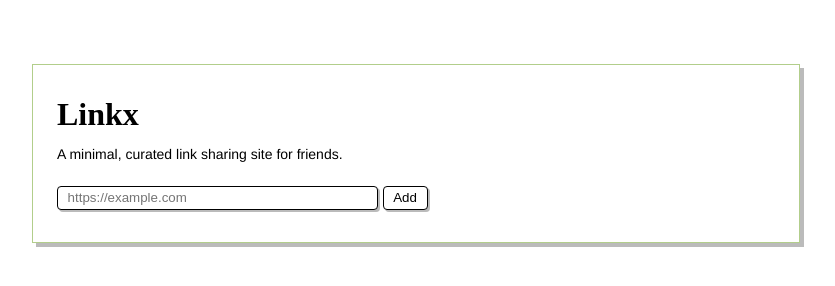
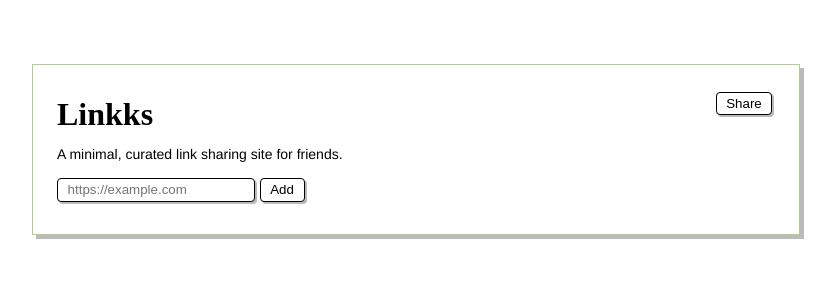
Before and after one commit to joseph-c100/linkx, a plain HTML site: page index.html in a window 1280 px wide. Shown: the whole page, without its empty margins (224-1059 px from the left). Drawn offline with Linux system fonts and the light colour scheme.

Commit message:
added login page file and share button

```diff
--- a/index.html
+++ b/index.html
@@ -14,7 +14,7 @@
         <div class="linkx-block">
 
             <div class="intro">
-                <h1>Linkx</h1>
+                <h1>Linkks</h1>
                 <h2>A minimal, curated link sharing site for friends.</h2>
                 <!-- div including link input and button -->
                     <div class="addLinkSection">
@@ -22,7 +22,8 @@
                             <input type="url" id="textbox" placeholder="https://example.com" pattern="https://.*" required>
                             <button type="submit" id="linkBtn">Add</button>
                         </form>
-                </div>
+                    </div>
+                <button id="shareBtn">Share</button>
             </div>
 
 
--- a/style.css
+++ b/style.css
@@ -20,6 +20,7 @@ p, a {
 }
 
 .intro{
+    position: relative;
     border: 1.5px solid rgb(178, 206, 139);
     padding: 10px 10px 32px 24px;
     box-shadow: 4px 4px #bbb;
@@ -27,7 +28,6 @@ p, a {
 
 /* input fields */
 input[type=url] {
-    width: 300px;
     border-radius: 4px;
     padding: 0.2rem 0.6rem 0.2rem;
     white-space: nowrap;
@@ -44,12 +44,10 @@ input[type=url]:focus {
     box-shadow: none;
 }
 
-#linkBtn {
+#linkBtn, #shareBtn{
     width: fit-content;
     cursor: pointer;
-    margin-top: 8px;
     border-radius: 4px;
-    bottom: 3rem;
     padding: 0.2rem 0.6rem 0.2rem;
     text-align: center;
     white-space: nowrap;
@@ -61,14 +59,25 @@ input[type=url]:focus {
     box-shadow: 2px 2px #bbb;
 }
 
-#linkBtn:hover {
+
+
+#linkBtn:hover, #shareBtn:hover {
     box-shadow: none;
     background: rgb(220, 251, 177);
+}
+
+#shareBtn {
+    /* position absolute relative to .intro div */
+    position: absolute;
+    top: 2em;
+    right: 2em;
 }
 
 .link-section {
     margin-top: 2em;
 }
+
+
 
 .intro h1 {
     margin-bottom: 0.4em;
```
Also changed, not shown: todo.txt (+5 -3 lines), login.html (added).
